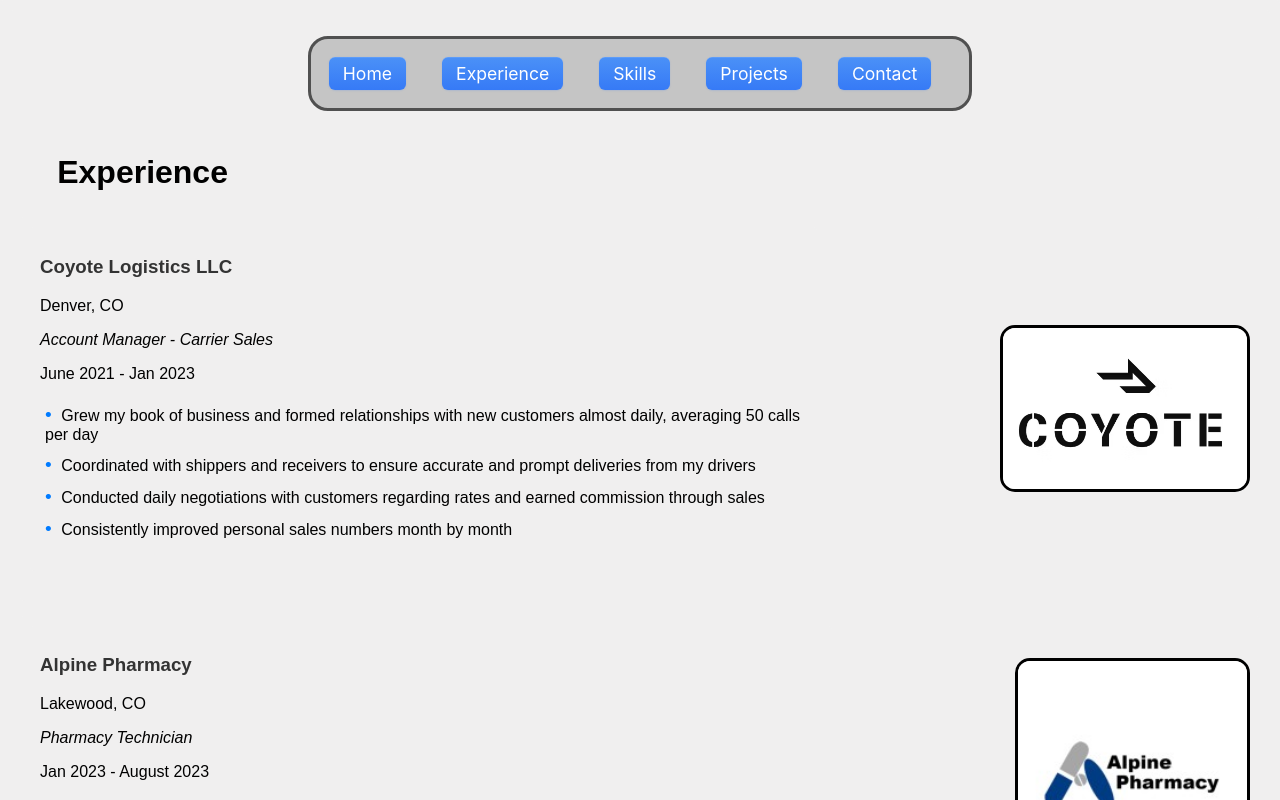
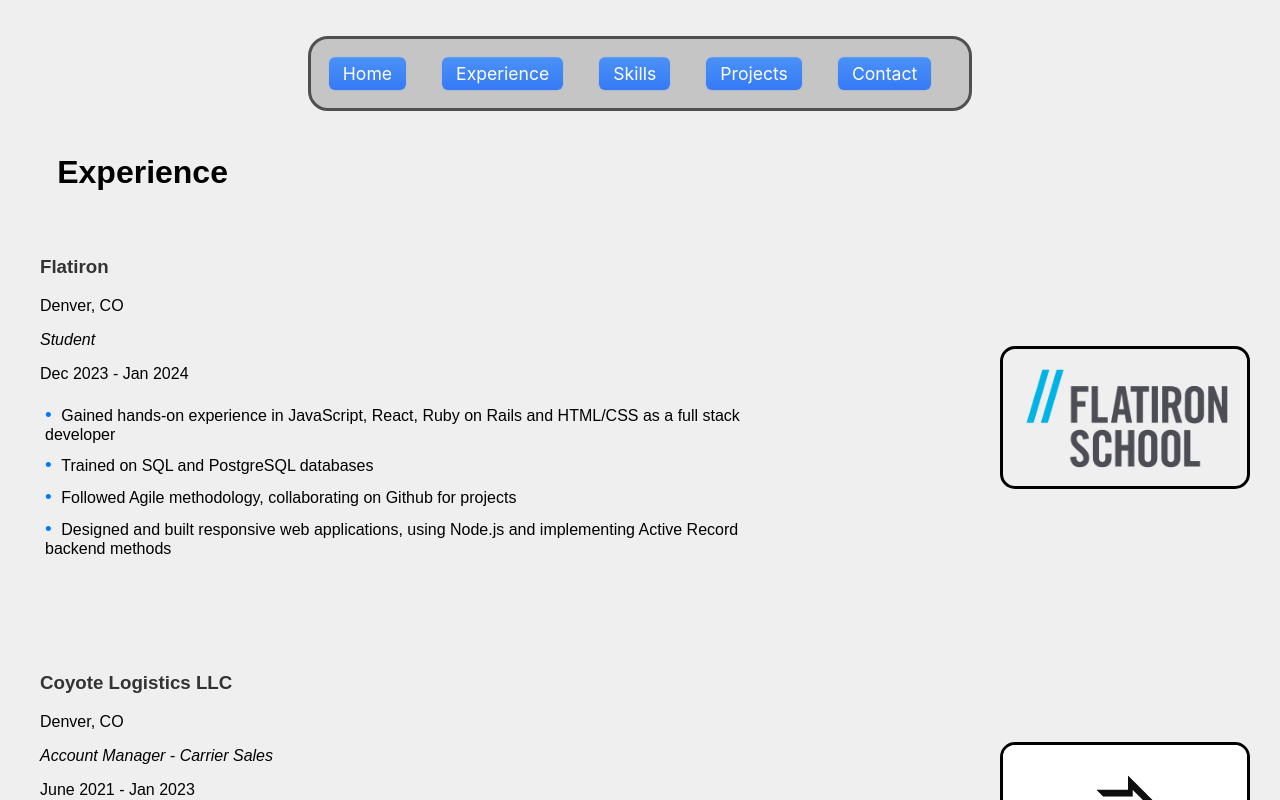
Before and after one commit to patrickmason73/Personal-Website, a React (Create React App) app: page /experience in a window 1280 px wide. Shown: the top 800 px of the page. Built offline with nearby package versions, Linux system fonts and the light colour scheme.

Commit message:
added flatiron exp section

```diff
--- a/src/components/AboutMe.js
+++ b/src/components/AboutMe.js
@@ -2,11 +2,29 @@
 import coyote from '../20110620-coyote-artwork-brandm_10963754.avif'
 import alpine from '../alpinepharmacy_logo.jpg'
 import rainbowTree from '../RainbowTreecare-Logo.webp'
+import flatiron from '../FS_wiki.png'
 
 const AboutMe = () => {
   return (
     <section style={{margin: '20px 0'}}>
       <h2 style={{fontSize: "200%", fontWeight: '800', marginLeft: '3%'}}>Experience</h2>
+
+      <div style={{ display: 'flex', alignItems: 'center' }} className="job">
+    <div style={{ marginBottom: '20px' }}>
+      <h3>Flatiron</h3>
+      <p>Denver, CO</p>
+      <p style={{ fontStyle: 'italic' }}>Student</p>
+      <p>Dec 2023 - Jan 2024</p>
+      <ul>
+        <li>Gained hands-on experience in JavaScript, React, Ruby on Rails and HTML/CSS as a full stack developer</li>
+        <li>Trained on SQL and PostgreSQL databases</li>
+        <li>Followed Agile methodology, collaborating on Github for projects</li>
+        <li>Designed and built responsive web applications, using Node.js and implementing Active Record backend methods</li>
+      </ul>
+    </div>
+    <img src={flatiron} alt="flatiron Logo" style={{ width: '20%', height: 'auto', marginLeft: '15%', borderRadius: '15px', borderStyle: 'solid' }} />
+  </div>
+
       <div style={{ display: 'flex', alignItems: 'center' }}>
     <div style={{ marginBottom: '20px' }} className='job'>
       <h3>Coyote Logistics LLC</h3>
```
